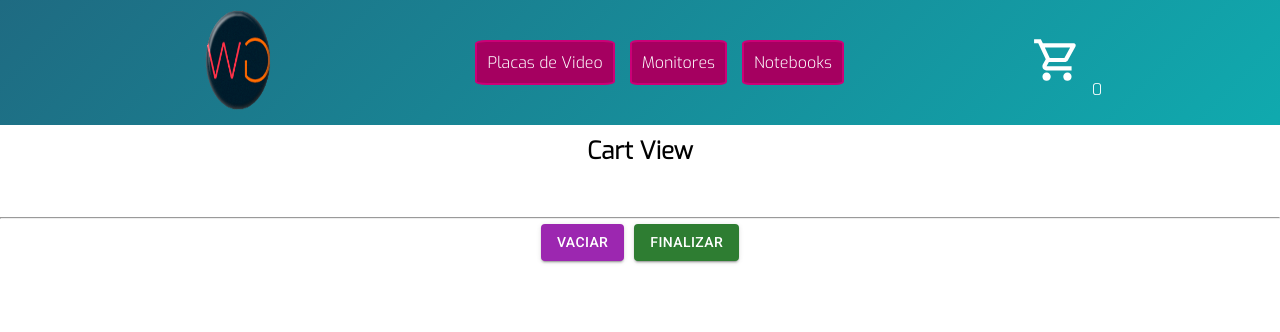
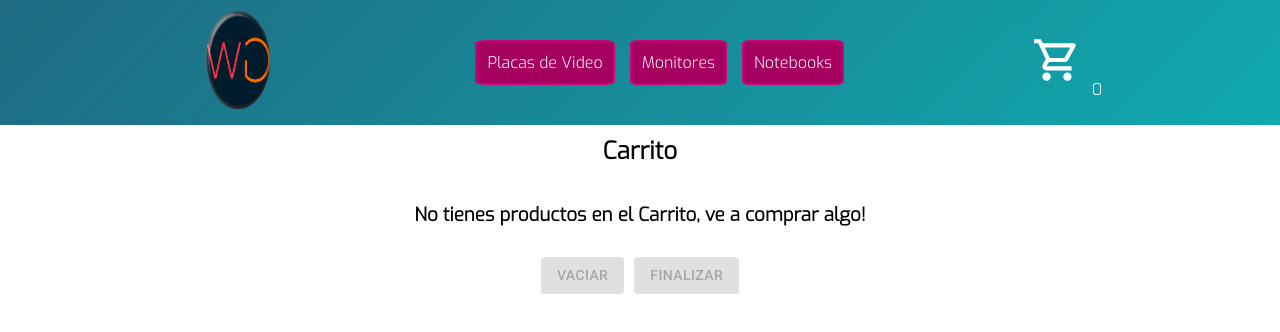
Before and after one commit to JordanGonzalez-Dev/Proyecto-React-JS, a React (Create React App) app: page /cart in a window 1280 px wide. Shown: the top 332 px of the page. Built offline with nearby package versions, Linux system fonts and the light colour scheme.

Commit message:
Desafio/CartContext

```diff
--- a/src/components/CartView/CartView.css
+++ b/src/components/CartView/CartView.css
@@ -16,6 +16,10 @@ h2 {
     gap: 50px;
 }
 
+.cartView h3, p, Button {
+    padding: 5px;
+}
+
 .cartViewBtn {
     display: flex;
     justify-content: center;
--- a/src/components/CartView/CartView.js
+++ b/src/components/CartView/CartView.js
@@ -10,25 +10,24 @@ export const CartView = () => {
 
     return (
     <main>
-        <h2>Cart View</h2>
+        <h2>Carrito</h2>
         <section className="cartView">
         {
+            cartItems.length ?
             cartItems.map((prod)=>(
-
                     <div key= {prod.id} className="">
                         <h3 className="">{prod.title}</h3>
                         <p className="">Precio: ${prod.price}</p>
                         <p className="">Cantidad: {prod.quantity}</p>
-            <Button variant='contained' color='error' onClick={() => {removeFromCart(prod.id)}}>
-            Eliminar</Button>
+                        <Button variant='contained' color='error' onClick={() => {removeFromCart(prod.id)}}>Eliminar</Button>
                     </div>
             ))
+            : <h3>No tienes productos en el Carrito, ve a comprar algo!</h3>
         }
         </section>
-        <hr/>
         <div className='cartViewBtn'>
-            <Button variant='contained' color='secondary' onClick={emptyCart}>Vaciar</Button>
-            <Button variant='contained' color='success'>Finalizar</Button>
+            <Button variant='contained' color='secondary' disabled={cartItems.length === 0} onClick={emptyCart}>Vaciar</Button>
+            <Button variant='contained' color='success' disabled={cartItems.length === 0}>Finalizar</Button>
         </div>
     </main>
     )
```
Lines whose indentation alone changed are shown as unchanged.
